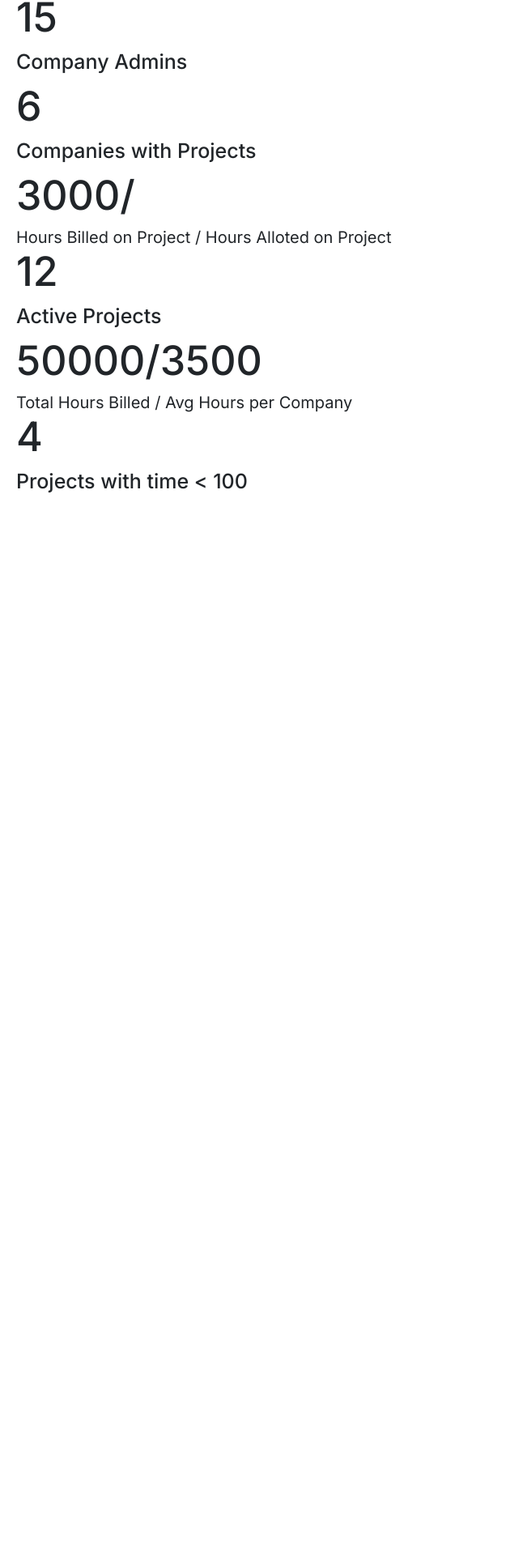
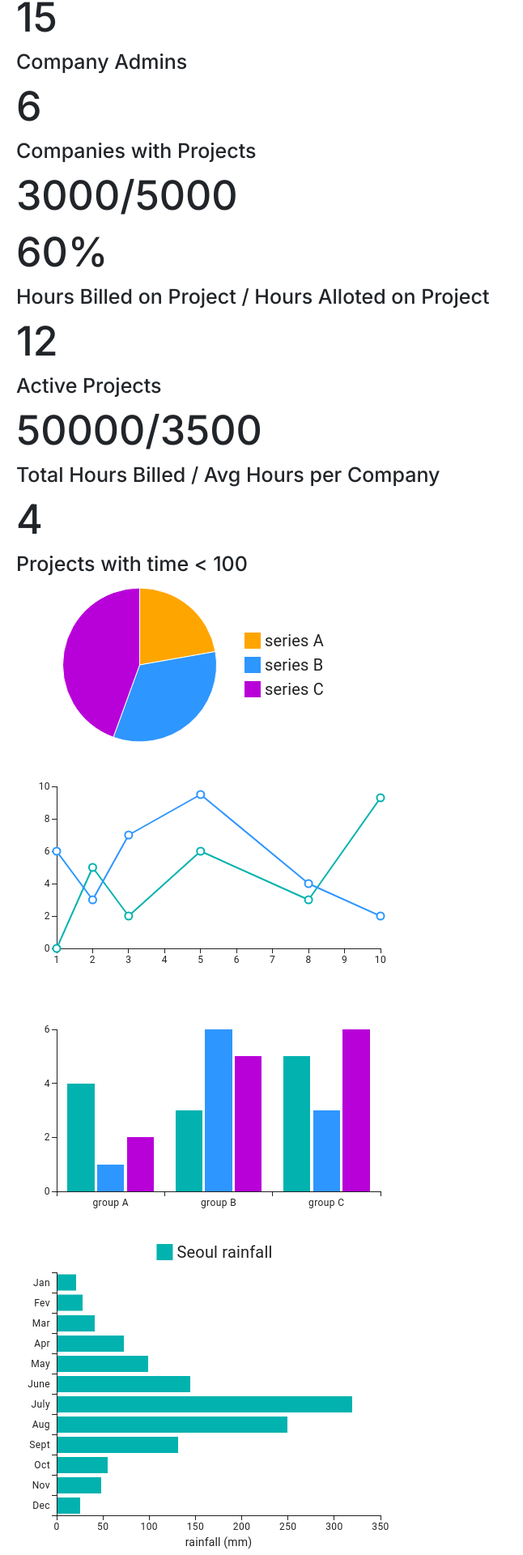
Before and after one commit to vishal-subramanyam/kash-ops-portal, a React (Create React App) app: page /control-center in a window 1280 px wide. Shown: the part 741-2661 px from the top of the page at 81% size, without its empty margins (0-646 px from the left). Before the commit the page ends 1380 px from the top, so only its background shows below. Built offline with nearby package versions, Linux system fonts and the light colour scheme; no server answers; sample sign-in values are in the browser's storage; the HTML template or start-up script is replaced by a standard one.

Commit message:
npm installed charts from material ui. created charting components for kpi display

```diff
--- a/package.json
+++ b/package.json
@@ -10,6 +10,7 @@
     "@fortawesome/free-solid-svg-icons": "^6.5.1",
     "@fortawesome/react-fontawesome": "^0.2.0",
     "@mui/material": "^5.15.5",
+    "@mui/x-charts": "^6.19.4",
     "@mui/x-data-grid": "^6.18.7",
     "@testing-library/jest-dom": "^5.17.0",
     "@testing-library/react": "^13.4.0",
--- a/src/assets/styles/ControlCenter.css
+++ b/src/assets/styles/ControlCenter.css
@@ -1,5 +1,9 @@
 .ControlCenter--container {
   padding: 1rem;
+}
+
+.ControlCenter--page-title {
+  color: #047ca3;
 }
 
 /* Hide sidebar selector on mobile version */
--- /dev/null
+++ b/src/components/BarChartKPI.js
@@ -0,0 +1,15 @@
+import React from "react";
+import { BarChart } from "@mui/x-charts/BarChart";
+
+function BarChartKPI(props) {
+  return (
+    <BarChart
+      xAxis={[{ scaleType: "band", data: ["group A", "group B", "group C"] }]}
+      series={[{ data: [4, 3, 5] }, { data: [1, 6, 3] }, { data: [2, 5, 6] }]}
+      width={500}
+      height={300}
+    />
+  );
+}
+
+export default BarChartKPI;
--- a/src/components/CompanyHoursKPI.js
+++ b/src/components/CompanyHoursKPI.js
@@ -8,7 +8,7 @@ function CompanyHoursKPI(props) {
         {props.hoursBilled}/{props.avgHoursPerCompany}
       </h1>
       <section>
-        <p>Total Hours Billed / Avg Hours per Company</p>
+        <h5>Total Hours Billed / Avg Hours per Company</h5>
       </section>
     </article>
   );
--- /dev/null
+++ b/src/components/HorizontalBarChartKPI.js
@@ -0,0 +1,114 @@
+import React from "react";
+import { BarChart } from "@mui/x-charts/BarChart";
+
+const chartSetting = {
+  xAxis: [
+    {
+      label: "rainfall (mm)",
+    },
+  ],
+  width: 500,
+  height: 400,
+};
+const dataset = [
+  {
+    london: 59,
+    paris: 57,
+    newYork: 86,
+    seoul: 21,
+    month: "Jan",
+  },
+  {
+    london: 50,
+    paris: 52,
+    newYork: 78,
+    seoul: 28,
+    month: "Fev",
+  },
+  {
+    london: 47,
+    paris: 53,
+    newYork: 106,
+    seoul: 41,
+    month: "Mar",
+  },
+  {
+    london: 54,
+    paris: 56,
+    newYork: 92,
+    seoul: 73,
+    month: "Apr",
+  },
+  {
+    london: 57,
+    paris: 69,
+    newYork: 92,
+    seoul: 99,
+    month: "May",
+  },
+  {
+    london: 60,
+    paris: 63,
+    newYork: 103,
+    seoul: 144,
+    month: "June",
+  },
+  {
+    london: 59,
+    paris: 60,
+    newYork: 105,
+    seoul: 319,
+    month: "July",
+  },
+  {
+    london: 65,
+    paris: 60,
+    newYork: 106,
+    seoul: 249,
+    month: "Aug",
+  },
+  {
+    london: 51,
+    paris: 51,
+    newYork: 95,
+    seoul: 131,
+    month: "Sept",
+  },
+  {
+    london: 60,
+    paris: 65,
+    newYork: 97,
+    seoul: 55,
+    month: "Oct",
+  },
+  {
+    london: 67,
+    paris: 64,
+    newYork: 76,
+    seoul: 48,
+    month: "Nov",
+  },
+  {
+    london: 61,
+    paris: 70,
+    newYork: 103,
+    seoul: 25,
+    month: "Dec",
+  },
+];
+
+const valueFormatter = (value) => `${value}mm`;
+
+function HorizontalBarChartKPI(props) {
+  return (
+    <BarChart
+      dataset={dataset}
+      yAxis={[{ scaleType: "band", dataKey: "month" }]}
+      series={[{ dataKey: "seoul", label: "Seoul rainfall", valueFormatter }]}
+      layout="horizontal"
+      {...chartSetting}
+    />
+  );
+}
+
+export default HorizontalBarChartKPI;
--- /dev/null
+++ b/src/components/LineChartKPI.js
@@ -0,0 +1,18 @@
+import React from "react";
+import { LineChart } from "@mui/x-charts/LineChart";
+
+function LineChartKPI(props) {
+  return (
+    <LineChart
+      xAxis={[{ data: [1, 2, 3, 5, 8, 10] }]}
+      series={[
+        { curve: "linear", data: [0, 5, 2, 6, 3, 9.3] },
+        { curve: "linear", data: [6, 3, 7, 9.5, 4, 2] },
+      ]}
+      width={500}
+      height={300}
+    />
+  );
+}
+
+export default LineChartKPI;
--- a/src/components/PieChartKPI.js
+++ b/src/components/PieChartKPI.js
@@ -1,24 +1,24 @@
-// import React from "react";
-// import { PieChart } from "@mui/x-charts/PieChart";
-// import "../assets/styles/ControlCenter.css";
+import React from "react";
+import { PieChart } from "@mui/x-charts/PieChart";
+import "../assets/styles/ControlCenter.css";
 
-// function PieChartKPI(props) {
-//   return (
-//     <PieChart
-//       //   colors={["red", "blue", "green"]} // Use palette
-//       series={[
-//         {
-//           data: [
-//             { id: 0, value: 10, label: "series A", color: "orange" },
-//             { id: 1, value: 15, label: "series B" },
-//             { id: 2, value: 20, label: "series C" },
-//           ],
-//         },
-//       ]}
-//       width={400}
-//       height={200}
-//     />
-//   );
-// }
+function PieChartKPI(props) {
+  return (
+    <PieChart
+      //   colors={["red", "blue", "green"]} // Use palette
+      series={[
+        {
+          data: [
+            { id: 0, value: 10, label: "series A", color: "orange" },
+            { id: 1, value: 15, label: "series B" },
+            { id: 2, value: 20, label: "series C" },
+          ],
+        },
+      ]}
+      width={400}
+      height={200}
+    />
+  );
+}
 
-// export default PieChartKPI;
+export default PieChartKPI;
--- a/src/components/ProjectHoursKPI.js
+++ b/src/components/ProjectHoursKPI.js
@@ -4,11 +4,14 @@ import "../assets/styles/ControlCenter.css";
 function ProjectHoursKPI(props) {
   return (
     <article>
-      <h1>
-        {props.hoursBilled}/{props.hoursAllotted}
-      </h1>
       <section>
-        <p>Hours Billed on Project / Hours Alloted on Project</p>
+        <h1>
+          {props.hoursBilled}/{props.hoursAllotted}
+        </h1>
+        <h1>{props.percentage}</h1>
+      </section>
+      <section>
+        <h5>Hours Billed on Project / Hours Alloted on Project</h5>
       </section>
     </article>
   );
--- a/src/pages/ControlCenter.js
+++ b/src/pages/ControlCenter.js
@@ -5,6 +5,9 @@ import KPI from "../components/KPI";
 import ProjectHoursKPI from "../components/ProjectHoursKPI";
 import CompanyHoursKPI from "../components/CompanyHoursKPI";
 import PieChartKPI from "../components/PieChartKPI";
+import LineChartKPI from "../components/LineChartKPI";
+import BarChartKPI from "../components/BarChartKPI";
+import HorizontalBarChartKPI from "../components/HorizontalBarChartKPI";
 
 function ControlCenter(props) {
   return (
@@ -26,7 +29,7 @@ function ControlCenter(props) {
             </svg>
             <p>Return to Operations Hub</p>
           </Link>
-          <h1 class="kash_operations--hub-title clients-hub-page-title">
+          <h1 class="kash_operations--hub-title clients-hub-page-title ControlCenter--page-title">
             Control Center
           </h1>
         </div>
@@ -65,14 +68,23 @@ function ControlCenter(props) {
             <KPI value="500" caption="Avg Hours Billed Per Resource" />
             <KPI value="15" caption="Company Admins" />
             <KPI value="6" caption="Companies with Projects" />
-            <ProjectHoursKPI hoursBilled="3000" hoursAlloted="5000" />
+            <ProjectHoursKPI
+              hoursBilled="3000"
+              hoursAllotted="5000"
+              percentage={(3000 / 5000) * 100 + "%"}
+            />
             <KPI value="12" caption="Active Projects" />
             <CompanyHoursKPI hoursBilled="50000" avgHoursPerCompany="3500" />
             <KPI value="4" caption="Projects with time < 100" />
           </section>
 
           {/* KPI Charts and Graphs Section */}
-          <section>{/* <PieChartKPI /> */}</section>
+          <section>
+            <PieChartKPI />
+            <LineChartKPI />
+            <BarChartKPI />
+            <HorizontalBarChartKPI />
+          </section>
         </main>
       </div>
     </div>
```
Also changed, not shown: 1 other file (tests, documents, lock files or other folders).
